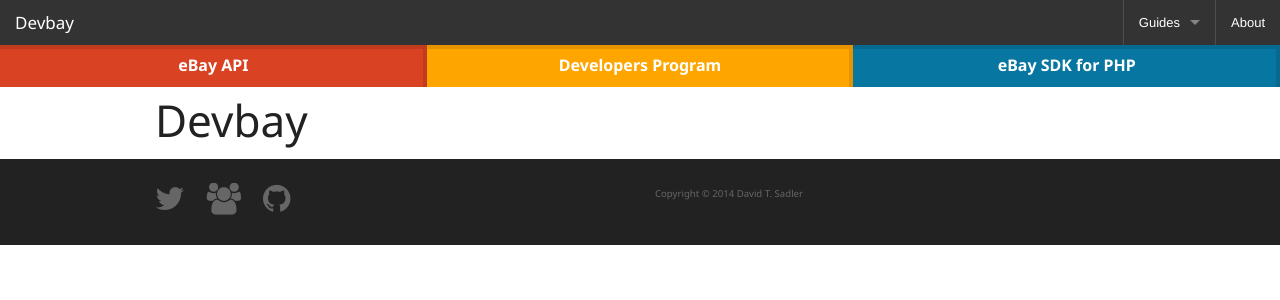
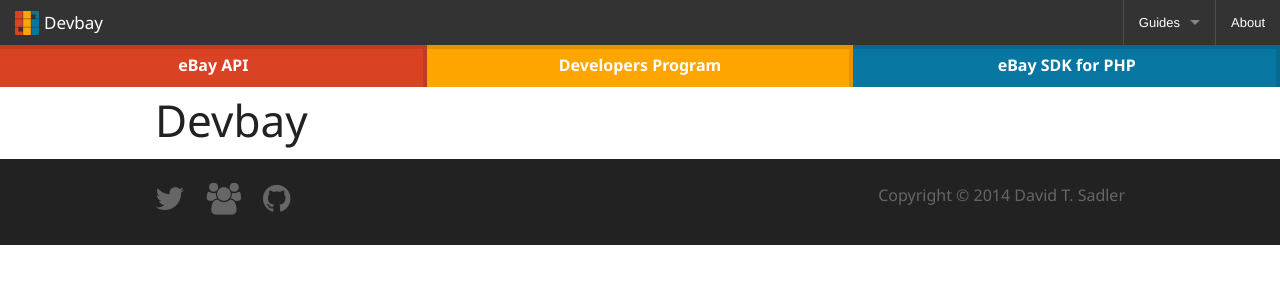
Before and after one commit to dinbrca/devbay.net, a Jekyll site: the page built from site/index.html, in a window 1280 px wide. Shown: the top 300 px of the page. Built offline with Jekyll 4.4.1, drawn with Linux system fonts in a browser that asks for light colours; nearby versions of some CDN libraries; Markdown is read by kramdown in place of the engine named in the settings.

Commit message:
Add site logo to header.

```diff
--- a/site/_layouts/site.html
+++ b/site/_layouts/site.html
@@ -49,7 +49,7 @@
                     </ul>
                 </div>
                 <div class="medium-6 columns">
-                    <small>Copyright &copy; {{ site.copyright_year }} <a href="http://davidtsadler.com">{{ site.author }}</a></small>
+                    <p class="text-right">Copyright &copy; {{ site.copyright_year }} <a href="http://davidtsadler.com">{{ site.author }}</a></p>
                 </div>
             </div>
         </footer>
--- a/site/css/site.css
+++ b/site/css/site.css
@@ -1,6 +1,17 @@
 body, h1, h2, h3, h4, h5, h6  {
   font-family: "Noto Sans","Helvetica Neue","Helvetica",Helvetica,Arial,sans-serif;
   font-weight: 400;
+}
+
+.top-bar {
+  background-image: url("/img/logo_24x24.png");
+  background-position: 15px 50%;
+  background-size: 24px;
+  background-repeat: no-repeat;
+}
+
+.top-bar .name h1 a {
+  padding-left: 44px;
 }
 
 .dropdown li.topic.api a {
@@ -114,7 +125,3 @@ footer a {
 footer a:hover {
   color: #777777;
 }
-
-footer ul li {
-  list-style: none;
-}
```
Also changed, not shown: site/img/logo_24x24.png (added).
